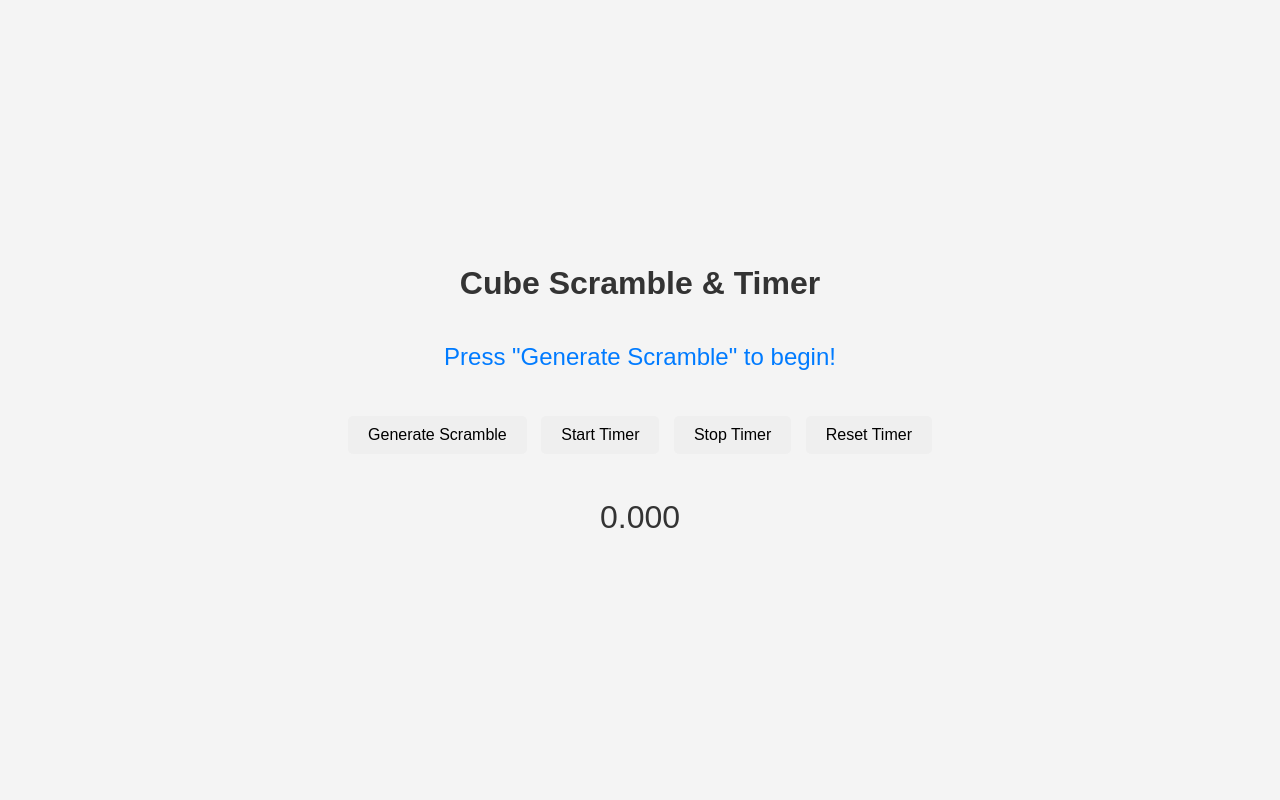
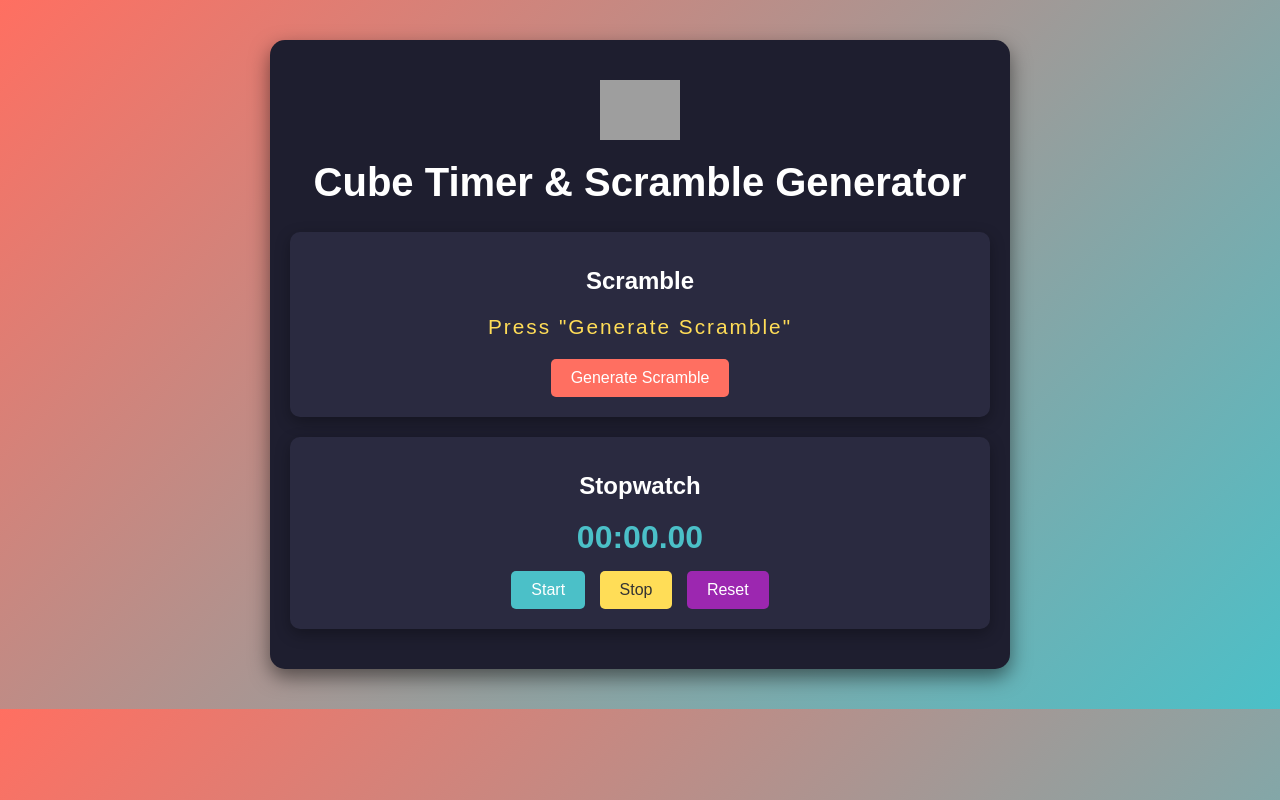
Before and after one commit to Samarth292005/cubetimer, a plain HTML site: page index.html in a window 1280 px wide. Drawn offline with Linux system fonts and the light colour scheme; grey boxes are pictures that could not be loaded.

Commit message:
Update index.html

```diff
--- a/index.html
+++ b/index.html
@@ -3,99 +3,173 @@
 <head>
     <meta charset="UTF-8">
     <meta name="viewport" content="width=device-width, initial-scale=1.0">
-    <title>Cube Scramble & Timer</title>
+    <title>Cube Timer & Scramble Generator</title>
     <style>
+        /* General Styles */
         body {
-            font-family: Arial, sans-serif;
+            font-family: 'Arial', sans-serif;
             margin: 0;
             padding: 0;
-            display: flex;
-            flex-direction: column;
-            align-items: center;
-            justify-content: center;
-            height: 100vh;
-            background-color: #f4f4f4;
+            background: linear-gradient(135deg, #ff6f61, #4bc0c8);
+            color: #fff;
+            text-align: center;
+            overflow-x: hidden;
         }
 
         h1 {
+            font-size: 2.5em;
+            margin-top: 20px;
+        }
+
+        .container {
+            max-width: 700px;
+            margin: 40px auto;
+            background: #1e1e2f;
+            padding: 20px;
+            border-radius: 15px;
+            box-shadow: 0 8px 20px rgba(0, 0, 0, 0.5);
+        }
+
+        .scramble-box, .stopwatch-box {
+            margin: 20px 0;
+            padding: 15px;
+            background: #2a2a40;
+            border-radius: 10px;
+            box-shadow: 0 5px 15px rgba(0, 0, 0, 0.3);
+        }
+
+        .scramble {
+            font-size: 1.3em;
+            margin-bottom: 15px;
+            letter-spacing: 2px;
+            color: #ffdd57;
+        }
+
+        .stopwatch {
+            font-size: 2em;
+            font-weight: bold;
+            color: #4bc0c8;
+            margin-bottom: 10px;
+        }
+
+        button {
+            margin: 5px;
+            padding: 10px 20px;
+            border: none;
+            border-radius: 5px;
+            font-size: 1em;
+            cursor: pointer;
+            transition: transform 0.2s;
+        }
+
+        button:hover {
+            transform: scale(1.1);
+        }
+
+        .scramble-btn {
+            background-color: #ff6f61;
+            color: white;
+        }
+
+        .scramble-btn:hover {
+            background-color: #d65348;
+        }
+
+        .start-btn {
+            background-color: #4bc0c8;
+            color: white;
+        }
+
+        .start-btn:hover {
+            background-color: #369ba9;
+        }
+
+        .stop-btn {
+            background-color: #ffdd57;
             color: #333;
         }
 
-        .scramble {
-            font-size: 1.5rem;
-            margin: 20px;
-            color: #007BFF;
+        .stop-btn:hover {
+            background-color: #e2be45;
         }
 
-        .controls {
-            margin: 20px;
+        .reset-btn {
+            background-color: #9c27b0;
+            color: white;
         }
 
-        .controls button {
-            padding: 10px 20px;
-            font-size: 1rem;
-            margin: 5px;
-            border: none;
-            border-radius: 5px;
-            cursor: pointer;
+        .reset-btn:hover {
+            background-color: #7b1fa2;
         }
 
-        .controls button:hover {
-            background-color: #007BFF;
-            color: #fff;
-        }
-
-        .timer {
-            font-size: 2rem;
-            margin: 20px;
-            color: #333;
+        .cube-logo {
+            width: 80px;
+            margin: 20px auto;
+            display: block;
         }
     </style>
 </head>
 <body>
-    <h1>Cube Scramble & Timer</h1>
-    <div class="scramble" id="scramble">Press "Generate Scramble" to begin!</div>
-    <div class="controls">
-        <button onclick="generateScramble()">Generate Scramble</button>
-        <button onclick="startTimer()">Start Timer</button>
-        <button onclick="stopTimer()">Stop Timer</button>
-        <button onclick="resetTimer()">Reset Timer</button>
+    <div class="container">
+        <img src="https://upload.wikimedia.org/wikipedia/commons/0/0a/Rubik%27s_cube.svg" alt="Cube Logo" class="cube-logo">
+        <h1>Cube Timer & Scramble Generator</h1>
+        <div class="scramble-box">
+            <h2>Scramble</h2>
+            <div class="scramble" id="scramble">Press "Generate Scramble"</div>
+            <button class="scramble-btn" onclick="generateScramble()">Generate Scramble</button>
+        </div>
+        <div class="stopwatch-box">
+            <h2>Stopwatch</h2>
+            <div class="stopwatch" id="stopwatch">00:00.00</div>
+            <button class="start-btn" onclick="startStopwatch()">Start</button>
+            <button class="stop-btn" onclick="stopStopwatch()">Stop</button>
+            <button class="reset-btn" onclick="resetStopwatch()">Reset</button>
+        </div>
     </div>
-    <div class="timer" id="timer">0.000</div>
 
     <script>
-        // Scramble Generator
+        // Cube Scramble Generator
+        const moves = ["R", "L", "U", "D", "F", "B"];
+        const modifiers = ["", "'", "2"];
+
         function generateScramble() {
-            const moves = ['R', "R'", 'R2', 'L', "L'", 'L2', 'U', "U'", 'U2', 'D', "D'", 'D2', 'F', "F'", 'F2', 'B', "B'", 'B2'];
-            let scramble = '';
+            let scramble = [];
             for (let i = 0; i < 20; i++) {
-                scramble += moves[Math.floor(Math.random() * moves.length)] + ' ';
+                const move = moves[Math.floor(Math.random() * moves.length)];
+                const modifier = modifiers[Math.floor(Math.random() * modifiers.length)];
+                scramble.push(move + modifier);
             }
-            document.getElementById('scramble').innerText = scramble;
+            document.getElementById("scramble").innerText = scramble.join(" ");
         }
 
-        // Stopwatch
-        let timerInterval;
-        let startTime;
-        function startTimer() {
-            if (!timerInterval) {
-                startTime = performance.now();
-                timerInterval = setInterval(() => {
-                    const currentTime = (performance.now() - startTime) / 1000;
-                    document.getElementById('timer').innerText = currentTime.toFixed(3);
-                }, 10);
-            }
+        // Stopwatch Functionality
+        let stopwatchInterval;
+        let elapsedTime = 0;
+
+        function formatTime(ms) {
+            const date = new Date(ms);
+            const minutes = String(date.getMinutes()).padStart(2, '0');
+            const seconds = String(date.getSeconds()).padStart(2, '0');
+            const milliseconds = String(date.getMilliseconds()).padStart(3, '0').slice(0, 2);
+            return `${minutes}:${seconds}.${milliseconds}`;
         }
 
-        function stopTimer() {
-            clearInterval(timerInterval);
-            timerInterval = null;
+        function startStopwatch() {
+            const startTime = Date.now() - elapsedTime;
+            stopwatchInterval = setInterval(() => {
+                elapsedTime = Date.now() - startTime;
+                document.getElementById("stopwatch").innerText = formatTime(elapsedTime);
+            }, 10);
         }
 
-        function resetTimer() {
-            clearInterval(timerInterval);
-            timerInterval = null;
-            document.getElementById('timer').innerText = '0.000';
+        function stopStopwatch() {
+            clearInterval(stopwatchInterval);
+        }
+
+        function resetStopwatch() {
+            clearInterval(stopwatchInterval);
+            elapsedTime = 0;
+            document.getElementById("stopwatch").innerText = "00:00.00";
         }
     </script>
 </body>
```
